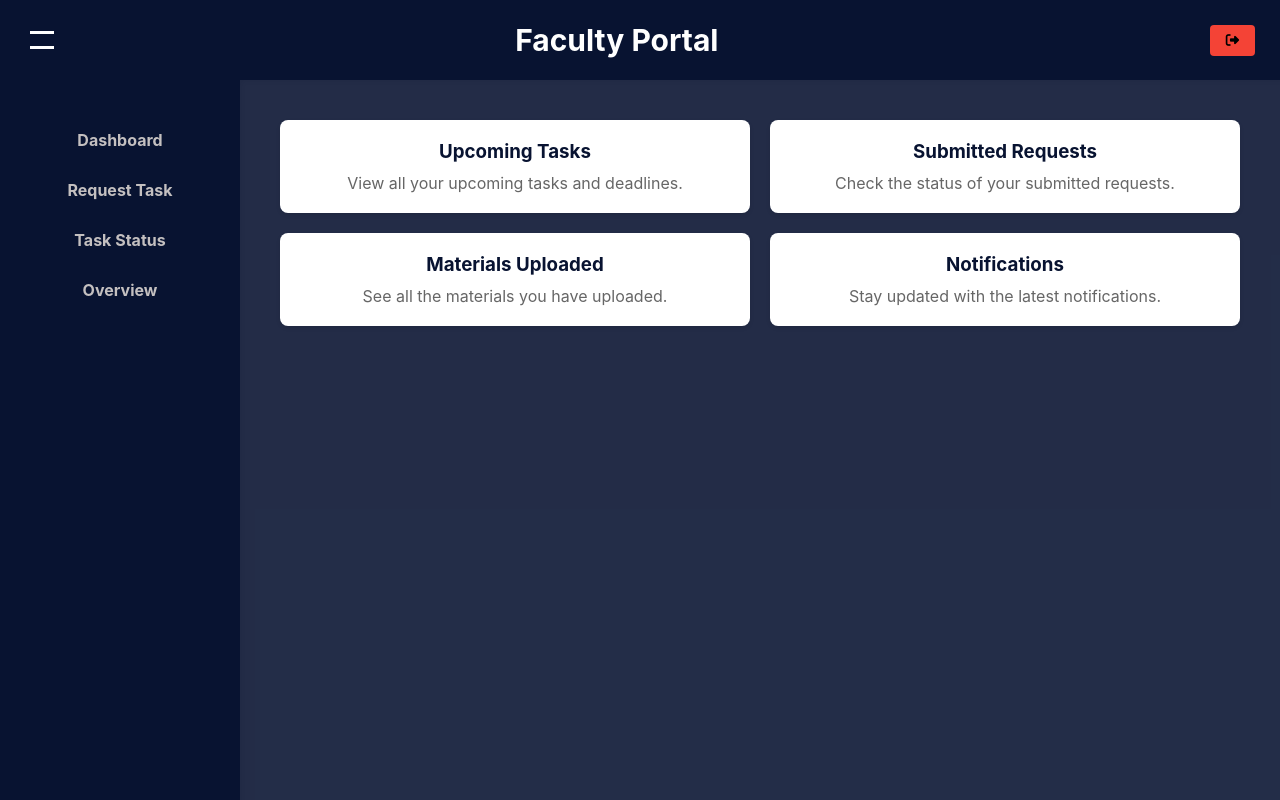
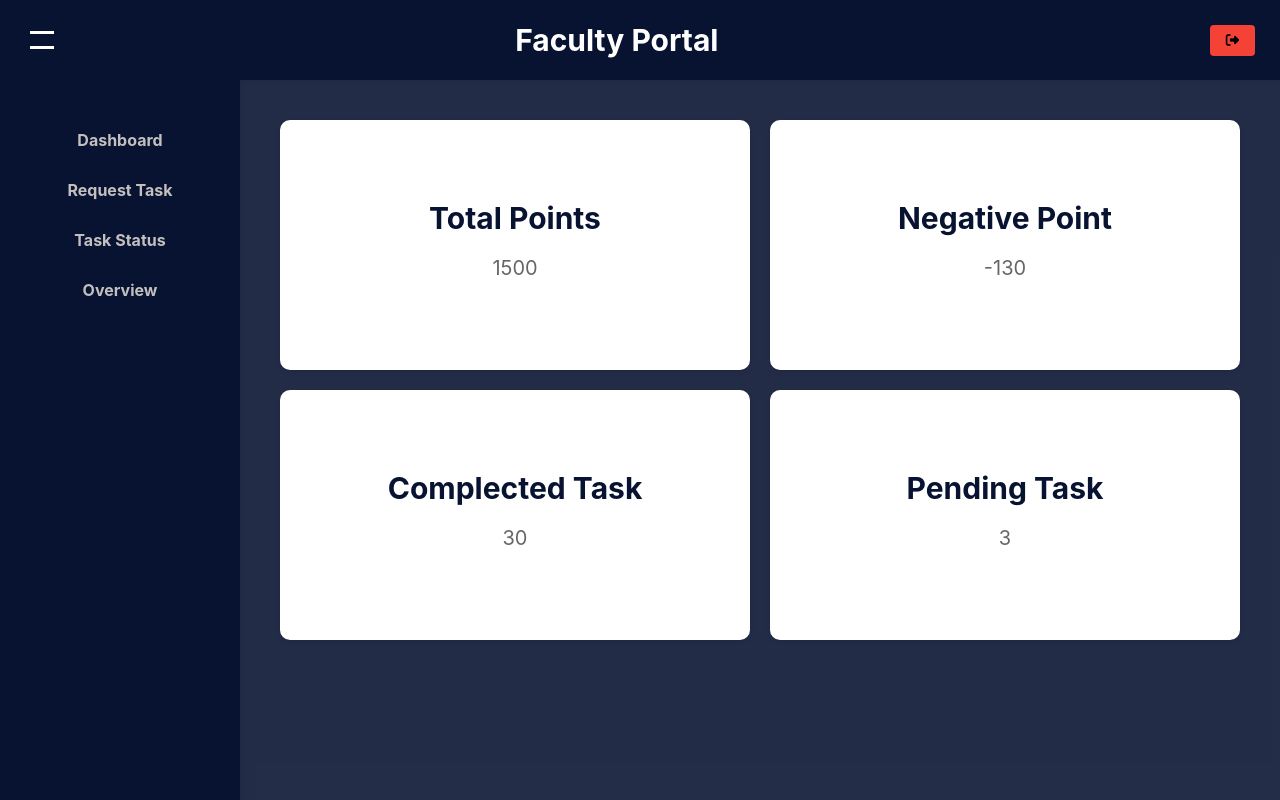
Before and after one commit to Bharaneedharan-K/WikiPage, a React (Create React App) app: page /faculty/dashboard in a window 1280 px wide. Built offline with nearby package versions, Linux system fonts and the light colour scheme.

Commit message:
Ui update

```diff
--- a/src/components/faculty/frontend/FacultyDashboard.css
+++ b/src/components/faculty/frontend/FacultyDashboard.css
@@ -14,18 +14,21 @@
 
 .faculty-dashboard-card {
   background-color: white;
-  border-radius: 8px;
+  border-radius: 10px;
   box-shadow: 0 2px 4px rgba(0, 0, 0, 0.1);
-  padding: 20px;
+  padding: 50px;
+  min-height: 150px;
   text-align: center;
 }
 
 .faculty-dashboard-card h3 {
-  margin: 0 0 10px;
+  margin-bottom: 10px;
+  font-size: 30px;
   color: #081331;
 }
 
 .faculty-dashboard-card p {
-  margin: 0;
+  margin-bottom: 10px;
+  font-size: 20px;
   color: #666;
 }
--- a/src/components/faculty/frontend/FacultyDashboard.jsx
+++ b/src/components/faculty/frontend/FacultyDashboard.jsx
@@ -6,20 +6,20 @@ const FacultyDashboard = () => {
     <div className="faculty-dashboard-container">
       <div className="faculty-dashboard-grid">
         <div className="faculty-dashboard-card">
-          <h3>Upcoming Tasks</h3>
-          <p>View all your upcoming tasks and deadlines.</p>
+          <h3>Total Points</h3>
+          <p>1500</p>
         </div>
         <div className="faculty-dashboard-card">
-          <h3>Submitted Requests</h3>
-          <p>Check the status of your submitted requests.</p>
+          <h3>Negative Point</h3>
+          <p>-130</p>
         </div>
         <div className="faculty-dashboard-card">
-          <h3>Materials Uploaded</h3>
-          <p>See all the materials you have uploaded.</p>
+          <h3>Complected Task</h3>
+          <p>30</p>
         </div>
-        <div className="faculty-dashboard-card">
-          <h3>Notifications</h3>
-          <p>Stay updated with the latest notifications.</p>
+          <div className="faculty-dashboard-card">
+          <h3>Pending Task</h3>
+        <p>3</p>
         </div>
       </div>
     </div>
--- a/src/components/faculty/frontend/FacultyOverview.jsx
+++ b/src/components/faculty/frontend/FacultyOverview.jsx
@@ -2,20 +2,19 @@ import React from 'react';
 import './FacultyOverview.css';
 
 const FacultyOverview = () => {
-  // Sample data
   const overviewData = [
-    { subjectID: 'SUB101', subjectName: 'Mathematics', submissionDate: '2024-09-10', dueDate: '2024-09-15' },
-    { subjectID: 'SUB102', subjectName: 'Physics', submissionDate: '2024-09-20', dueDate: '2024-09-20' },
-    { subjectID: 'SUB103', subjectName: 'Chemistry', submissionDate: '2024-09-25', dueDate: '2024-09-22' },
-    { subjectID: 'SUB104', subjectName: 'Biology', submissionDate: '2024-10-02', dueDate: '2024-10-01' },
-    { subjectID: 'SUB105', subjectName: 'History', submissionDate: '2024-10-05', dueDate: '2024-10-05' },
+    { subjectID: 'IT132', subjectName: 'Software Engineering', submissionDate: '2024-09-10', dueDate: '2024-09-15' },
+    { subjectID: 'CS123', subjectName: 'Operating System', submissionDate: '2024-09-20', dueDate: '2024-09-20' },
+    { subjectID: 'CB123', subjectName: 'DSA', submissionDate: '2024-09-25', dueDate: '2024-09-22' },
+    { subjectID: 'EC123', subjectName: 'Electronics', submissionDate: '2024-10-02', dueDate: '2024-10-01' },
+    { subjectID: 'BT123', subjectName: 'Palnt', submissionDate: '2024-10-05', dueDate: '2024-10-05' },
 
   ];
 
   const calculateMark = (submissionDate, dueDate) => {
     const subDate = new Date(submissionDate);
     const dueDateObj = new Date(dueDate);
-    const mark = subDate > dueDateObj ? -5 : 10; // Example: -5 marks if submitted late
+    const mark = subDate > dueDateObj ? -5 : 10;
     return mark;
   };
 
--- a/src/components/faculty/frontend/FacultyRequest.jsx
+++ b/src/components/faculty/frontend/FacultyRequest.jsx
@@ -1,21 +1,20 @@
 import React from 'react';
-import { useNavigate } from 'react-router-dom'; // Import the useNavigate hook
+import { useNavigate } from 'react-router-dom';
 import './FacultyRequest.css';
 
 const FacultyRequest = () => {
-  // Sample data
   const requestData = [
-    { subjectID: 'SUB101', subjectName: 'Mathematics', semester: 'Fall 2024', dueDate: '2024-09-15' },
-    { subjectID: 'SUB102', subjectName: 'Physics', semester: 'Fall 2024', dueDate: '2024-09-20' },
-    { subjectID: 'SUB103', subjectName: 'Chemistry', semester: 'Fall 2024', dueDate: '2024-09-25' },
-    { subjectID: 'SUB104', subjectName: 'Biology', semester: 'Fall 2024', dueDate: '2024-10-01' },
-    { subjectID: 'SUB105', subjectName: 'History', semester: 'Fall 2024', dueDate: '2024-10-05' },
+    { subjectID: 'IT123', subjectName: 'DSA', semester: 'Sem 8 ', dueDate: '2024-09-15' },
+    { subjectID: 'CS123', subjectName: 'OS', semester: 'Sem 2', dueDate: '2024-09-20' },
+    { subjectID: 'CB123', subjectName: 'DAA', semester: 'Sem 4', dueDate: '2024-09-25' },
+    { subjectID: 'EC123', subjectName: 'EE', semester: 'Sem 1', dueDate: '2024-10-01' },
+    { subjectID: 'BT123', subjectName: 'BT', semester: 'Sem 8', dueDate: '2024-10-05' },
   ];
 
-  const navigate = useNavigate(); // Use the useNavigate hook to get the navigate function
+  const navigate = useNavigate();
 
   const handleUploadClick = () => {
-    // Navigate to the FacultyUpload page
+
     navigate('/faculty/upload');
   };
 
@@ -43,7 +42,7 @@ const FacultyRequest = () => {
                 <td>
                   <button
                     className="faculty-request-upload-button"
-                    onClick={handleUploadClick} // Navigate to upload page
+                    onClick={handleUploadClick}
                   >
                     Upload
                   </button>
--- a/src/components/faculty/frontend/FacultyStatus.jsx
+++ b/src/components/faculty/frontend/FacultyStatus.jsx
@@ -3,11 +3,11 @@ import './FacultyStatus.css';
 
 const FacultyStatus = () => {
   const statusData = [
-    { subjectID: 'SUB101', subjectName: 'Mathematics', semester: 'Fall 2024', status: 'Pending', reason: '' },
-    { subjectID: 'SUB102', subjectName: 'Physics', semester: 'Fall 2024', status: 'Accepted', reason: '' },
-    { subjectID: 'SUB103', subjectName: 'Chemistry', semester: 'Fall 2024', status: 'Rejected', reason: 'Late submission' },
-    { subjectID: 'SUB104', subjectName: 'Biology', semester: 'Fall 2024', status: 'Pending', reason: '' },
-    { subjectID: 'SUB105', subjectName: 'History', semester: 'Fall 2024', status: 'Accepted', reason: '' },
+    { subjectID: 'IT123', subjectName: 'DAA', semester: '5', status: 'Pending', reason: '' },
+    { subjectID: 'CS123', subjectName: 'DSA', semester: '7', status: 'Accepted', reason: '' },
+    { subjectID: 'CB123', subjectName: 'OS', semester: '2', status: 'Rejected', reason: 'Content not Maching' },
+    { subjectID: 'EC123', subjectName: 'EE', semester: '3', status: 'Pending', reason: '' },
+    { subjectID: 'BT 123', subjectName: 'BT', semester: '6', status: 'Accepted', reason: '' },
   ];
 
   return (
```
